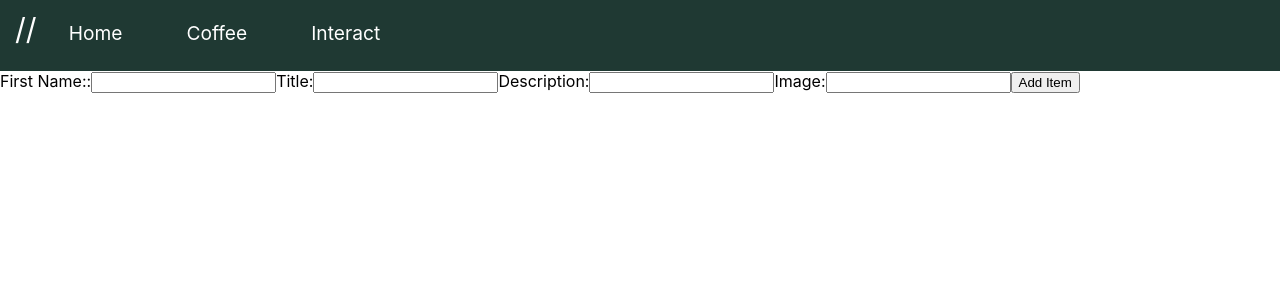
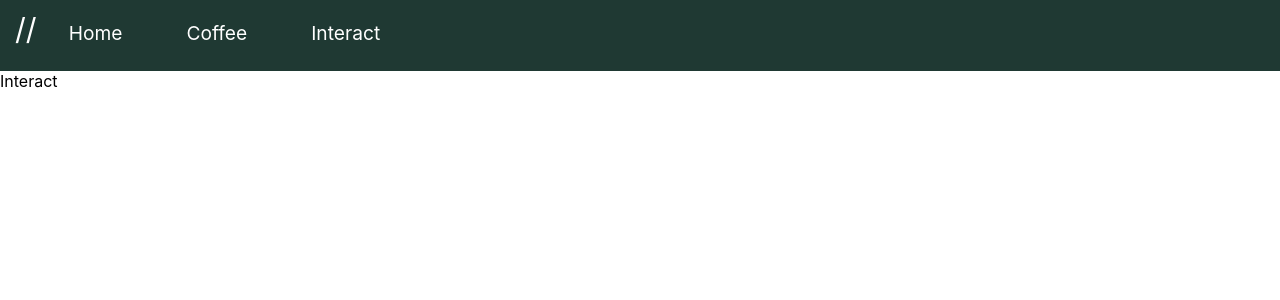
Before and after one commit to jcollinc/Study-Room, a React (Create React App) app in the folder our-project/: page /interact in a window 1280 px wide. Shown: the top 300 px of the page. Built offline with nearby package versions, Linux system fonts and the light colour scheme.

Commit message:
Moved handleNewItem to App Moved handleSubmit and Form to DataCards Deleted contents of Interact

```diff
--- a/our-project/src/components/App.js
+++ b/our-project/src/components/App.js
@@ -1,11 +1,22 @@
-import React from 'react';
+import React, { useEffect, useState } from 'react';
 import { Switch, Route } from 'react-router-dom'
 import Home from "./Home"
 import NavBar from "./NavBar"
+import Card from './Card'
 import DataCards from "./DataCards"
 import Interact from "./Interact"
 
 function App() {
+
+
+  const [coffees, setCoffees] = useState([])
+
+  // Create a new array, add the new item, then sets the coffees obj
+  function handleAddItem(newItem) {
+    const updatedCards = [newItem, ...coffees]
+    setCoffees(updatedCards)
+  }
+
   return (
     <div>
       <NavBar />
@@ -17,7 +28,7 @@ function App() {
           <DataCards />
         </Route>
         <Route path="/interact">
-          <Interact />
+          <Interact handleAddItem={handleAddItem} />
         </Route>
 
       </Switch>
--- a/our-project/src/components/DataCards.js
+++ b/our-project/src/components/DataCards.js
@@ -5,6 +5,12 @@ import Interact from './Interact'
 function DataCards() {
 
   const [coffees, setCoffees] = useState([])
+  const [fName, setFname] = useState('')
+  const [error, setError] = useState('')
+
+  const [title, setTitle] = useState('');
+	const [description, setDescription] = useState('');
+	const [image, setImage] = useState('');
 
   useEffect(() => {
     fetch('http://localhost:3000/coffees')
@@ -23,16 +29,63 @@ function DataCards() {
     }
   )
 
-  // Create a new array, add the new item, then sets the coffees obj
+  //create a new array, add the new item, then sets the coffees obj
   function handleAddItem(newItem) {
     const updatedCards = [newItem, ...coffees]
     setCoffees(updatedCards)
   }
 
+  function handleSubmit(e) {
+		e.preventDefault();
+
+		//TODO: additional inputs: Extra shots, etc.
+		const formData = { fName }
+
+		{/* Controlled form input validation! */}
+		if (fName.length > 0) {
+			setError([])
+
+			fetch("http://localhost:3000/coffees", {
+			method: "POST",
+			headers: {
+				"Content-Type": "application/json"
+			},
+			body: JSON.stringify(formData)
+			})
+			.then(res => res.json())
+			.then(newItem => {
+				handleAddItem(newItem)
+			})
+		} else {
+			setError(["All inputs are required!"])
+		}
+	}
+
+
   return (
     <div>
       {itemsToDisplay}
-      <Interact handleAddItem={handleAddItem} />
+      <form onSubmit={handleSubmit}>
+        <label htmlFor='fName'>First Name:</label>
+        <input
+          type='text'
+          id='fName'
+          value={fName}
+          onChange={e => setFname(e.target.value)}
+        />
+        <button type="submit">Add Item</button>
+
+        {/* And the error state */}
+        {
+          error.length > 0
+            ? error.map((error, index) => (
+              <p key={index} style={{ color: "red" }}>
+                {error}
+              </p>
+            ))
+            : null
+        }
+		  </form>
     </div>
   )
 }
--- a/our-project/src/components/Interact.js
+++ b/our-project/src/components/Interact.js
@@ -1,81 +1,10 @@
-import React, { useState } from 'react'
+import React from 'react'
 
-function Interact({ handleAddItem }) {
-	const [fName, setFname] = useState('');
-	const [title, setTitle] = useState('');
-	const [description, setDescription] = useState('');
-	const [image, setImage] = useState('');
-	const [error, setError] = useState('')
+function Interact() {
 
-	function handleSubmit(e) {
-		e.preventDefault();
-
-		//TODO: additional inputs: Extra shots, etc.
-		const formData = { fName, title, description, image }
-
-		{/* Controlled form input validation! */}
-		if (title.length > 0 && description.length > 0 && image.length > 0) {
-			setError([])
-
-			fetch("http://localhost:3000/coffees", {
-			method: "POST",
-			headers: {
-				"Content-Type": "application/json"
-			},
-			body: JSON.stringify(formData)
-		})
-			.then(res => res.json())
-			.then(newItem => {
-				handleAddItem(newItem)
-			})
-		} else {
-			setError(["All inputs are required!"])
-		}
-	}
 
 	return (
-		<form onSubmit={handleSubmit}>
-			<label htmlFor='fName'>First Name::</label>
-			<input
-				type='text'
-				id='fName'
-				value={fName}
-				onChange={e => setFname(e.target.value)}
-			/>
-			<label htmlFor='title'>Title:</label>
-			<input
-				type='text'
-				id='title'
-				value={title}
-				onChange={e => setTitle(e.target.value)}
-			/>
-			<label htmlFor='description'>Description:</label>
-			<input
-				type='text'
-				id='description'
-				value={description}
-				onChange={e => setDescription(e.target.value)}
-			/>
-			<label htmlFor='image'>Image:</label>
-			<input
-				type='text'
-				id='image'
-				value={image}
-				onChange={e => setImage(e.target.value)}
-			/>
-			<button type="submit">Add Item</button>
-
-			{/* And the error state */}
-			{
-				error.length > 0
-					? error.map((error, index) => (
-						<p key={index} style={{ color: "red" }}>
-							{error}
-						</p>
-					))
-					: null
-			}
-		</form>
+		<div>Interact</div>
 	)
 }
 
```
